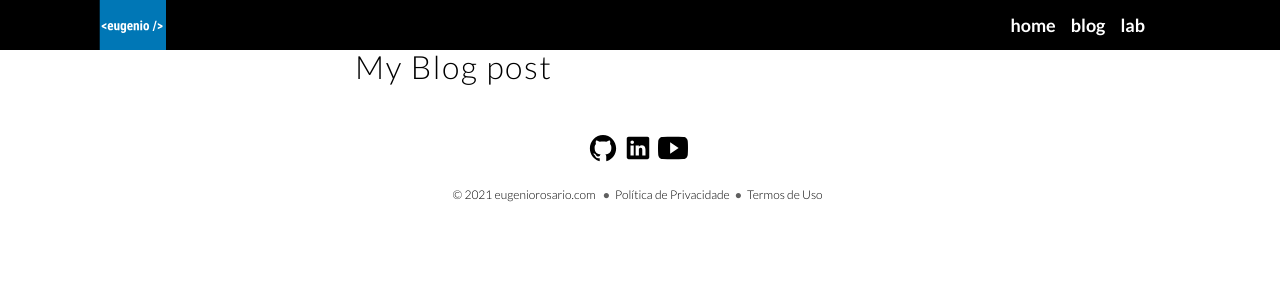
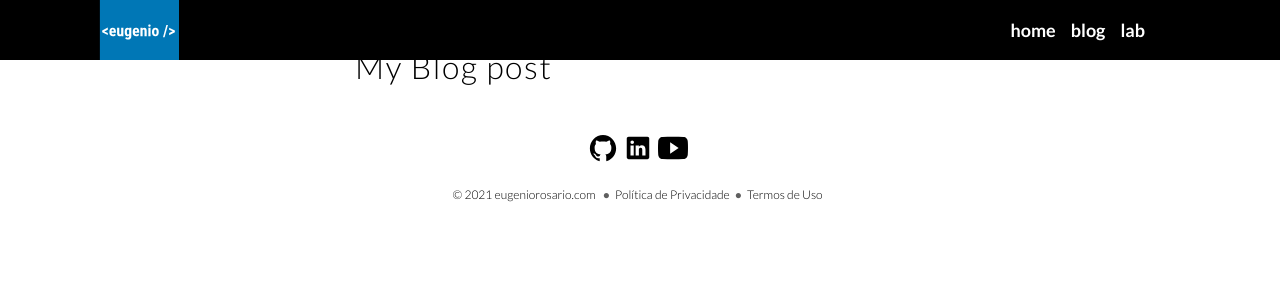
Before and after one commit to MrRosario/erblog, a Next.js app: page /post in a window 1280 px wide. Shown: the top 300 px of the page. Built offline with nearby package versions, Linux system fonts and the light colour scheme.

Commit message:
chore: logo

```diff
--- a/pages/index.js
+++ b/pages/index.js
@@ -7,7 +7,7 @@ import Link from 'next/link';
     <div className="main">
       <div className="content">
         <article className="introduction">
-          <h1>Ola</h1>
+          <h1>Olá</h1>
           <p>
             Meu nome é Eugénio, apaixonado por desenvolvimento de software,
             sustentabilidade, e tudo relacionado a tecnologia.
--- a/styles/globals.css
+++ b/styles/globals.css
@@ -87,7 +87,7 @@ img{
 /****HEADER****/
 
 .header{
-  height: 50px;
+  height: 60px;
   width: 100%;
   /* background: #313131; */
   background: #000;
@@ -118,7 +118,7 @@ img{
   font-size: 20px;
 }
 .header__logo {
-  height: 50px;
+  height: 60px;
   position: relative;
   left: -1px;
 }
```
